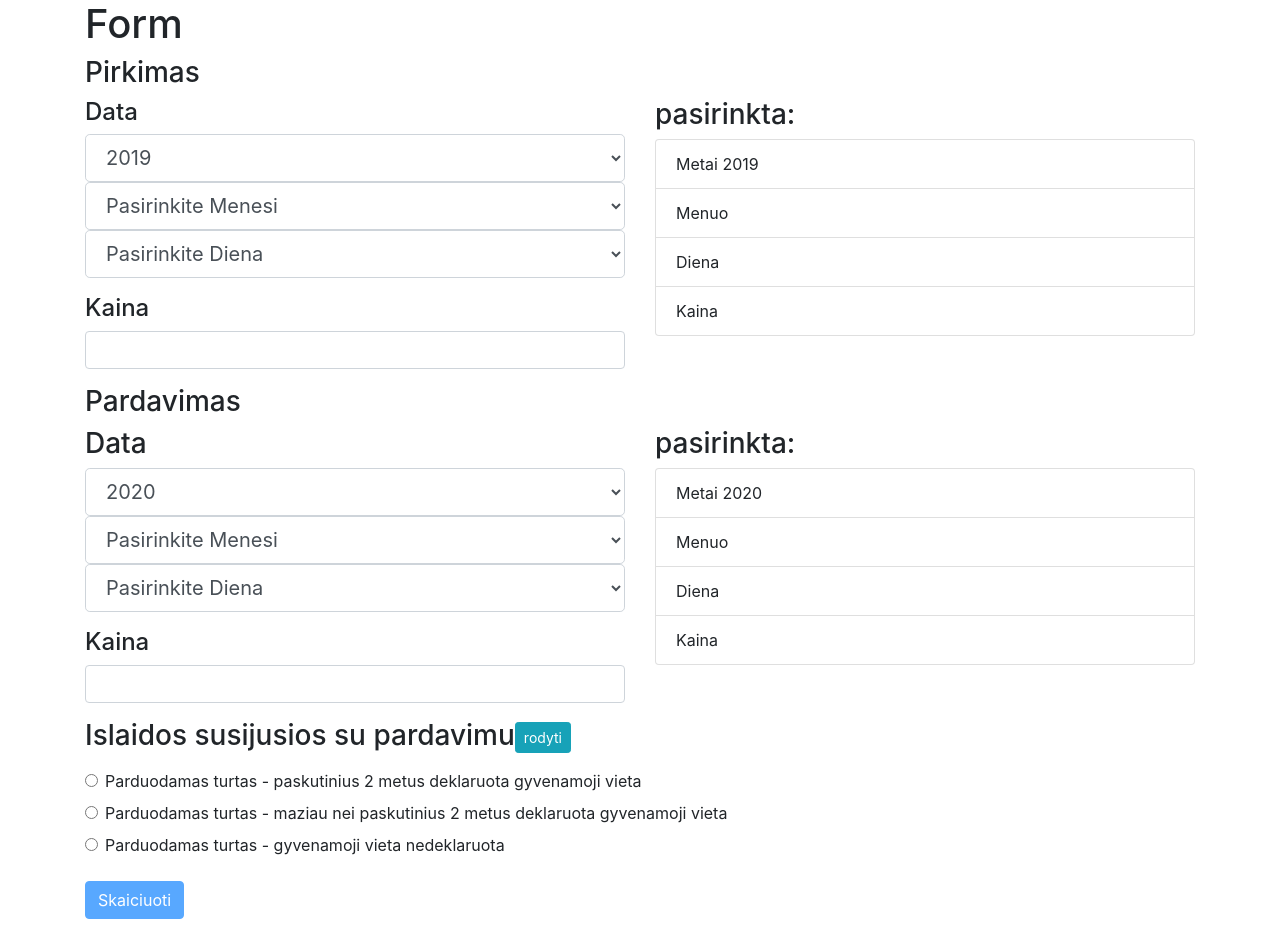
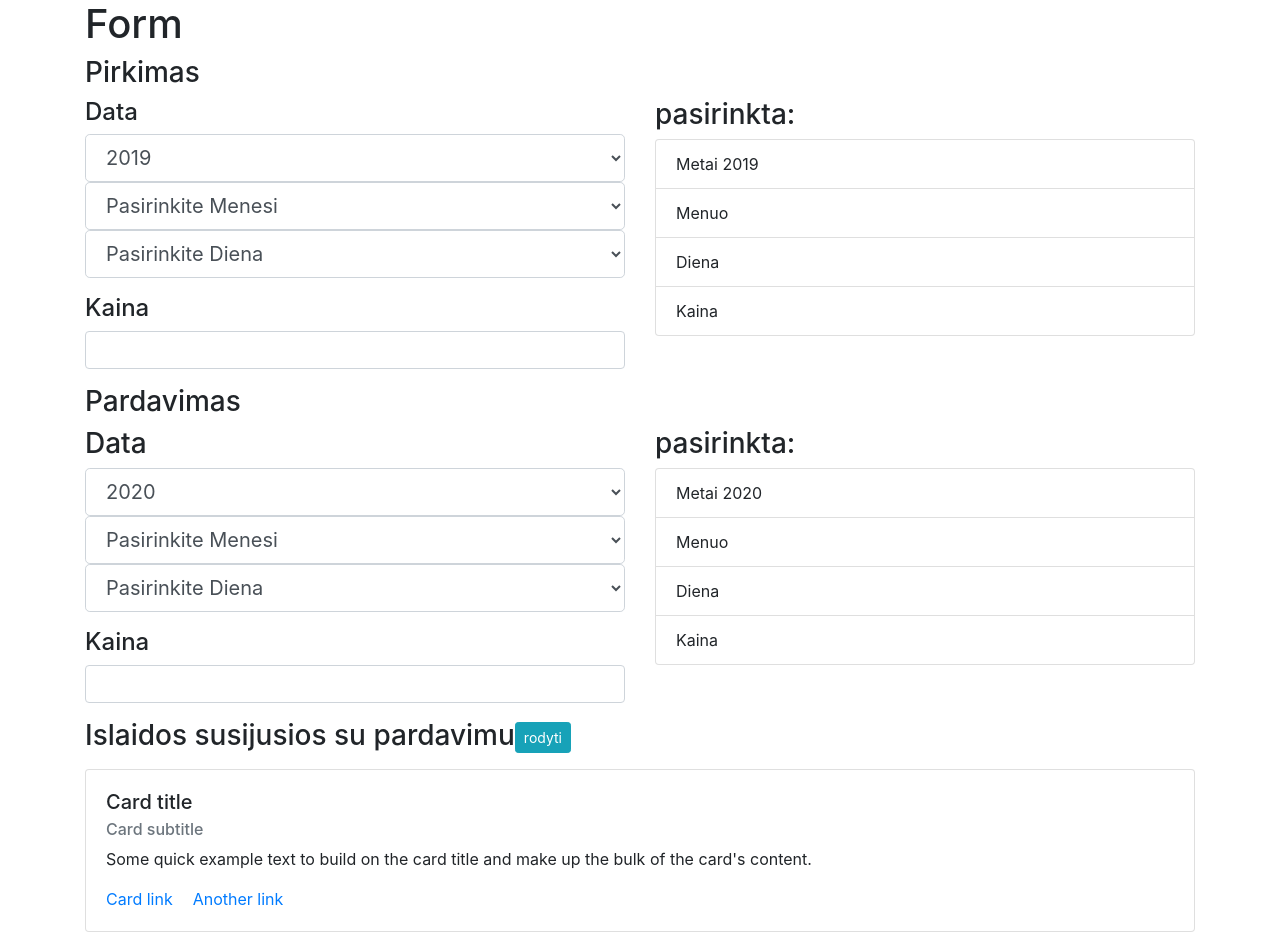
Before and after one commit to horolug/nt-duk, a React (Create React App) app: page / in a window 1280 px wide. Shown: the top 935 px of the page. Built offline with nearby package versions, Linux system fonts and the light colour scheme.

Commit message:
Adding draft markup for question card

```diff
--- a/src/Components/Expenses/expenses.js
+++ b/src/Components/Expenses/expenses.js
@@ -52,17 +52,7 @@ class Expenses extends React.Component {
             name="purchasePrice"
             onChange={(e) => this.props.handleNotaryFee(e)}
             className="form-control"/>
-
-          <label>Islaidos turto remontui / renovacijai</label>
-          <p>Jeigu renovacijai ar remontui buvo imta paskola, palukanos begali
-            buti itrauktos i islaidas</p>
-          <input
-            type="number"
-            name="purchasePrice"
-            className="form-control"/>
         </div>
-
-
       </div>
     );
   }
--- a/src/Components/Form/form.js
+++ b/src/Components/Form/form.js
@@ -6,6 +6,7 @@ import DateBlock from '../DateBlock/dateBlock'
 import Expenses from '../Expenses/expenses'
 import OptionList from '../OptionList/optionList'
 import Summary from '../Summary/summary'
+import QuestionCard from '../QuestionCard/questionCard'
 
 class Form extends React.Component {
   constructor(props) {
@@ -296,6 +297,8 @@ class Form extends React.Component {
           handleNotaryFee={(e) => this.handleNotaryFee(e) }
           customNotaryFee={this.state.customNotaryFee}
           notaryFee={ helpers.calculateNotaryFee(this.state.sellPrice)} />
+
+        <QuestionCard />
         <div className="form-group">
           <div className="form-check">
             <input className="form-check-input"
--- /dev/null
+++ b/src/Components/QuestionCard/questionCard.js
@@ -0,0 +1,31 @@
+import React from 'react';
+
+class questionCard extends React.Component {
+
+  constructor(props) {
+    super(props);
+  }
+
+  displayOption(){
+    // calculations are made based on dwellingStatus and duration of the status
+    // selection to be passed to parent form
+  }
+
+  render() {
+    return (
+      <div className="card">
+        <div className="card-body">
+          <h5 className="card-title">Card title</h5>
+          <h6 className="card-subtitle mb-2 text-muted">Card subtitle</h6>
+          <p className="card-text">Some quick example text to build on the card
+           title and make up the bulk of the card's content.
+          </p>
+          <a href="#" className="card-link">Card link</a>
+          <a href="#" className="card-link">Another link</a>
+        </div>
+      </div>
+    );
+  }
+}
+
+export default questionCard;
```
